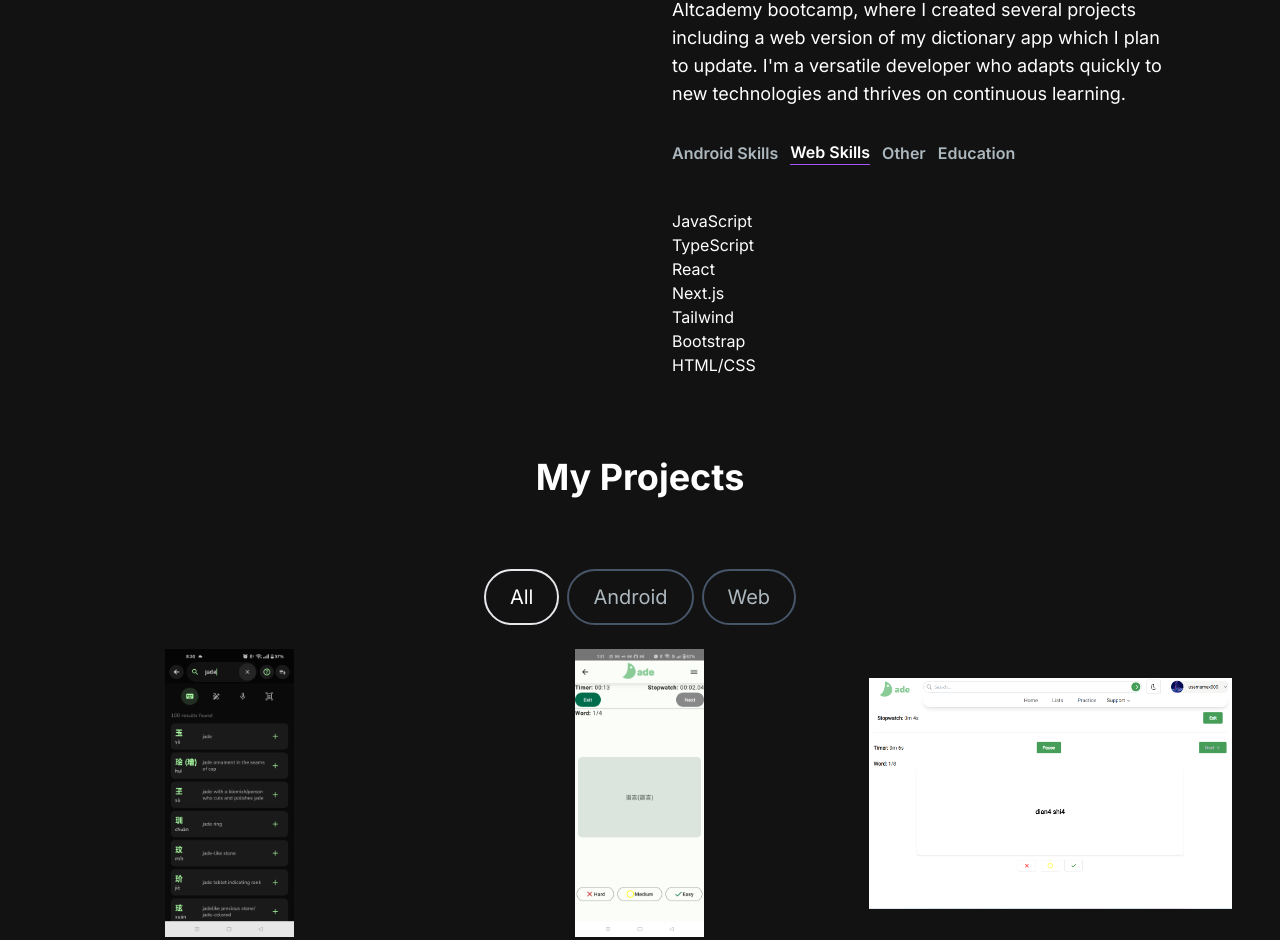
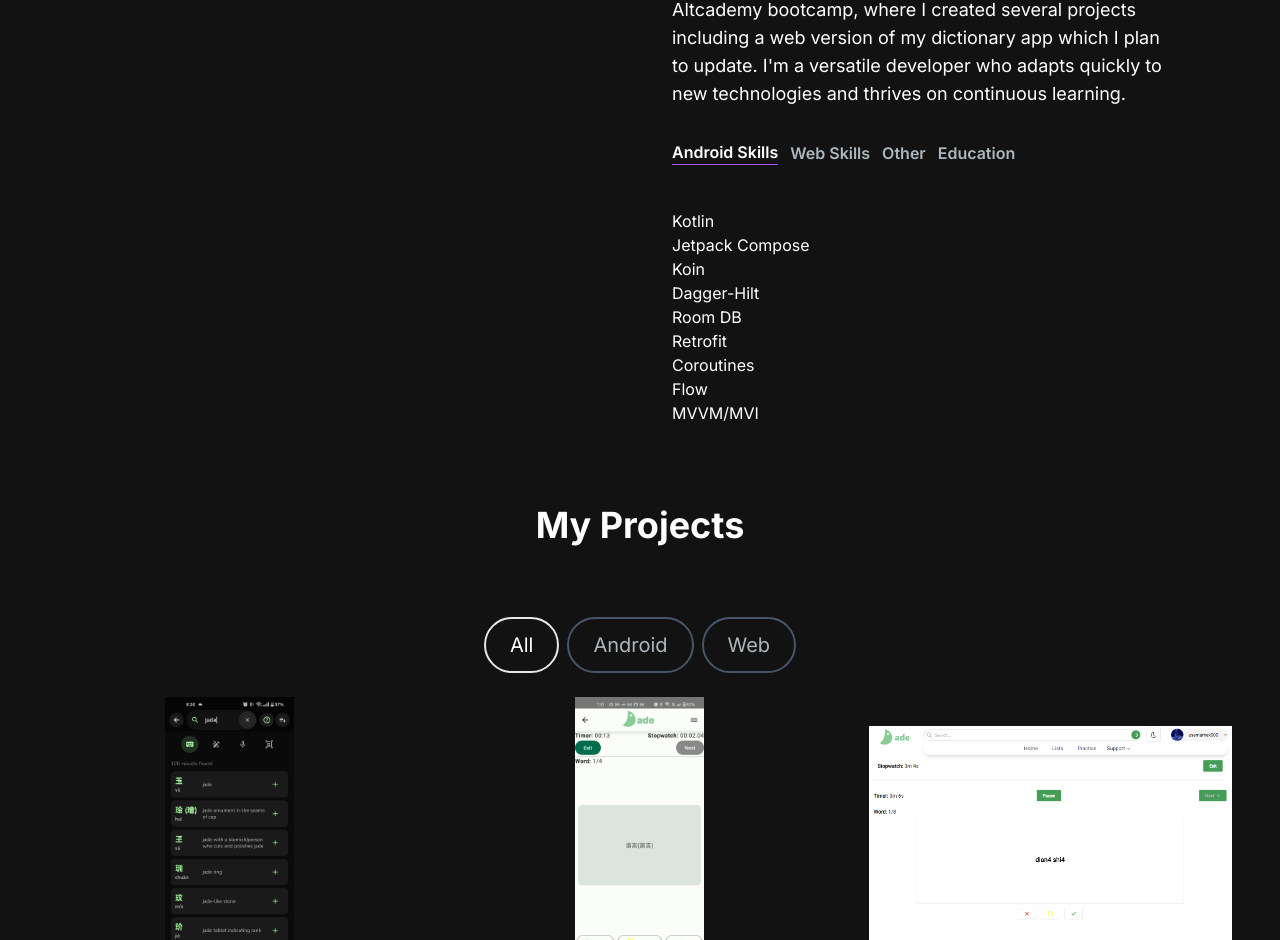
Before and after one commit to yonasoft/portfolio, a Next.js app: page / in a window 1280 px wide. Shown: the part 1019-1959 px from the top of the page. Built offline with nearby package versions, Linux system fonts and the light colour scheme.

Commit message:
updated default skill tab

```diff
--- a/src/components/AboutSection.tsx
+++ b/src/components/AboutSection.tsx
@@ -66,7 +66,7 @@ const TAB_DATA = [
 type Props = {};
 
 const AboutSection = (props: Props) => {
-  const [tab, setTab] = useState('web_skills');
+  const [tab, setTab] = useState('android_skills');
   const [isPending, startTransition] = useTransition();
 
   const handleTabChange = (tab: string) => {
```
